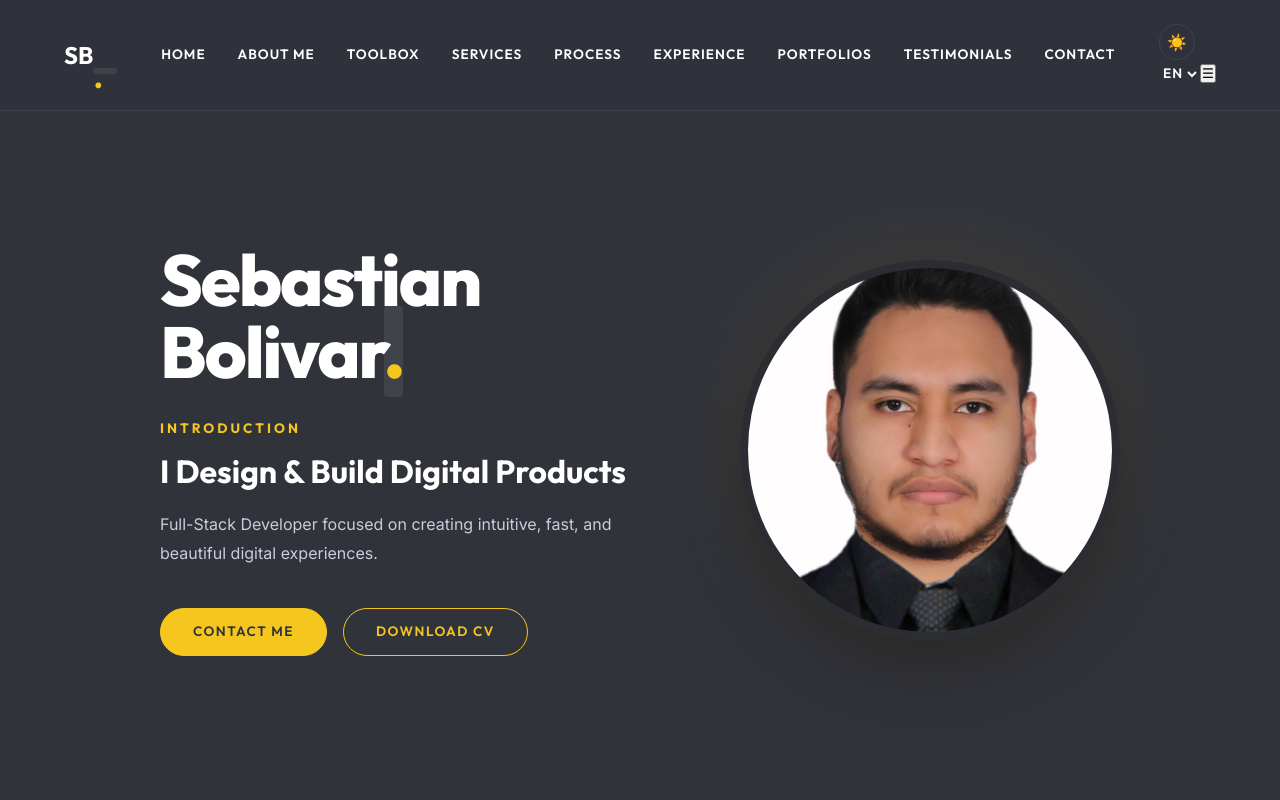
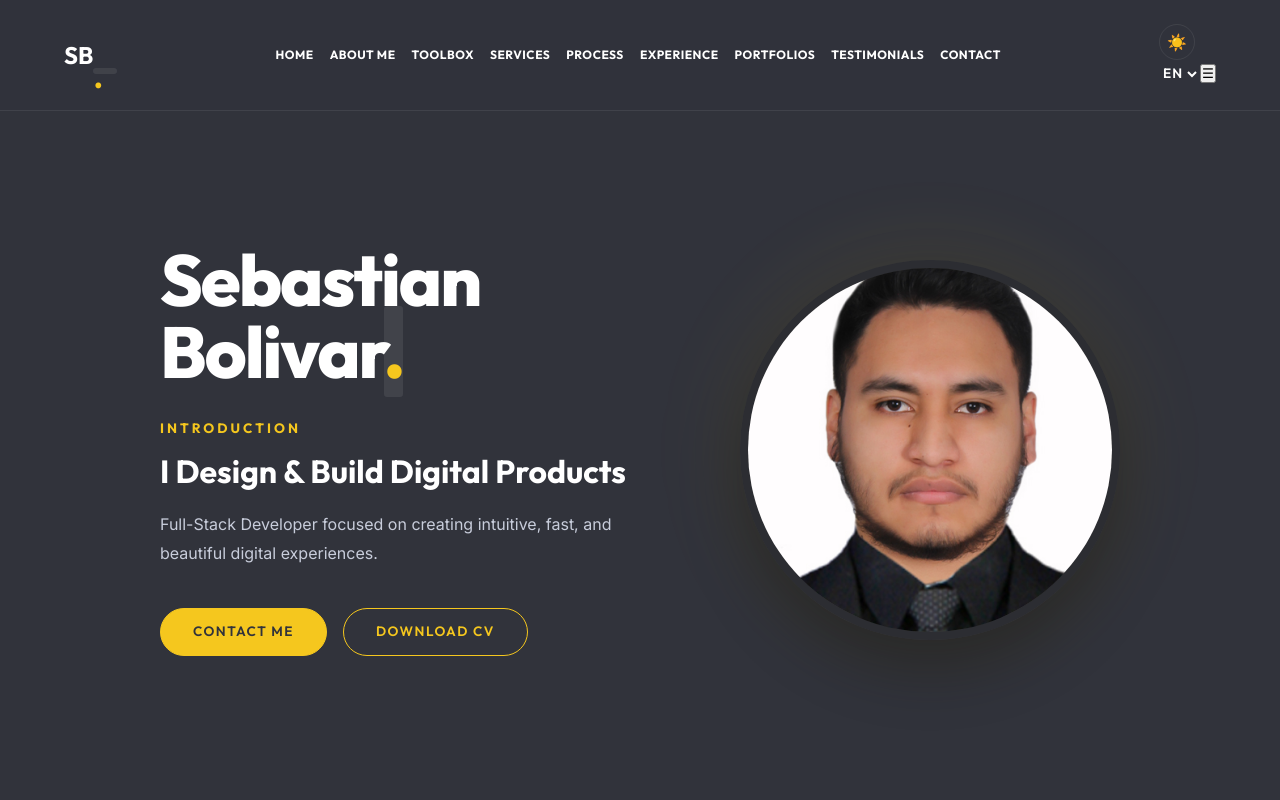
Before and after one commit to SebastianBolivar01/portfolio_sebastian, a Next.js app: page / in a window 1280 px wide. Shown: the top 800 px of the page. Built offline with nearby package versions, Linux system fonts and the light colour scheme.

Commit message:
cambios header

```diff
--- a/app/globals.css
+++ b/app/globals.css
@@ -63,11 +63,28 @@ h1, h2, h3, h4, .title-font { font-family: var(--font-outfit), sans-serif; }
   backdrop-filter: blur(5px);
   border-bottom: 1px solid var(--card-border);
 }
-.nav-container { display: flex; justify-content: space-between; align-items: center; max-width: 1200px; margin: 0 auto; padding: 0 24px; }
-.nav-logo { font-size: 1.5rem; font-weight: 700; color: var(--text-primary); text-decoration: none; font-family: var(--font-outfit), sans-serif; display:flex; align-items:flex-end;}
+.nav-container {
+  display: flex;
+  justify-content: space-between;
+  align-items: center;
+  max-width: 1200px;
+  margin: 0 auto;
+  padding: 0 24px;
+  gap: 20px;
+}
+.nav-logo {
+  font-size: 1.5rem;
+  font-weight: 700;
+  color: var(--text-primary);
+  text-decoration: none;
+  font-family: var(--font-outfit), sans-serif;
+  display:flex;
+  align-items:flex-end;
+  flex-shrink: 0;
+}
 .nav-logo .dot { color: var(--accent-primary); font-size: 2rem; line-height:0.5;}
-.nav-links { display: flex; align-items: center; gap: 32px; }
-.nav-links a { font-size: 0.85rem; font-weight: 600; font-family: var(--font-outfit); text-transform: uppercase; letter-spacing:1px; color: var(--text-primary); text-decoration: none; transition: var(--transition); }
+.nav-links { display: flex; align-items: center; gap: 16px; min-width: 0; }
+.nav-links a { font-size: 0.75rem; font-weight: 700; font-family: var(--font-outfit); text-transform: uppercase; letter-spacing:0.5px; color: var(--text-primary); text-decoration: none; transition: var(--transition); white-space: nowrap; }
 .nav-links a:hover { color: var(--accent-primary); }
 .theme-toggle { background: transparent; border: 1px solid var(--card-border); border-radius: 50%; width: 36px; height: 36px; display: flex; align-items: center; justify-content: center; cursor: pointer; color: var(--text-primary); font-size: 1rem; transition: var(--transition);}
 .theme-toggle:hover { color: var(--accent-primary); border-color: var(--accent-primary); }
@@ -614,7 +631,7 @@ h1, h2, h3, h4, .title-font { font-family: var(--font-outfit), sans-serif; }
 }
 
 /* Responsive adjustments */
-@media (max-width: 900px) {
+@media (max-width: 1200px) {
   .burger-menu { display: block; }
   .nav-links {
     position: fixed; top: 0; right: -100%; width: 250px; height: 100vh;
@@ -632,6 +649,7 @@ h1, h2, h3, h4, .title-font { font-family: var(--font-outfit), sans-serif; }
   .nav-links a { display: none; }
 }
 
+
 /* Animations */
 @keyframes fadeInUp {
   from { opacity: 0; transform: translateY(20px); }
```
